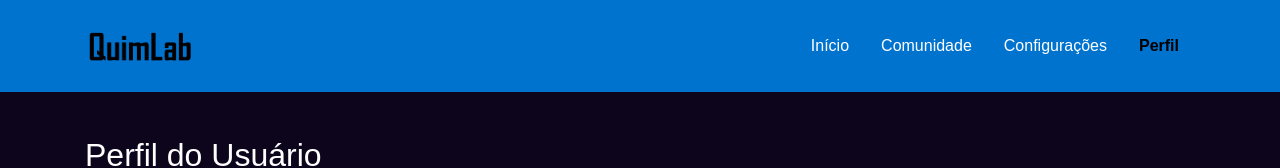
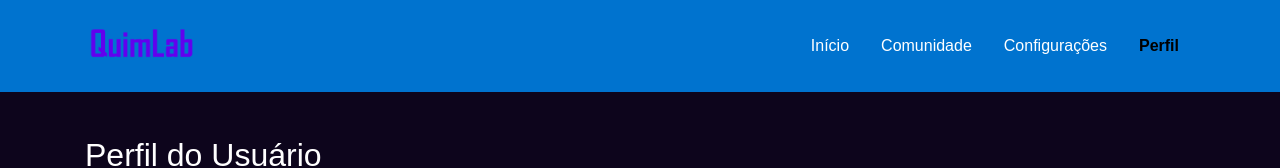
Before and after one commit to JairRodrigue/QuimLab-Web, a website: page front-end/html/perfil.html in a window 1280 px wide. Shown: the top 168 px of the page. Drawn offline with nearby package versions, Linux system fonts and the light colour scheme.

Commit message:
Problema do GIF resolvido

```diff
--- a/front-end/css/inicio.css
+++ b/front-end/css/inicio.css
@@ -26,7 +26,8 @@ body {
 .navbar {
   background-color: #0073cf; /* azul padrão */
   padding: 1rem;
-  transition: background-color 0.3s ease;
+  /* Removendo a transição do background-color */
+  transition: none !important;
   position: fixed;
   width: 100%;
   top: 0;
@@ -36,7 +37,7 @@ body {
 
 .navbar .navbar-logo img {
   height: 50px;
-  transition: transform 0.3s;
+  transition: none !important; /* Remove qualquer transição de animação */
 }
 
 .navbar .navbar-toggler {
@@ -63,11 +64,12 @@ body {
 }
 
 .navbar.nav-scroll {
-  background-color: #000000;
+  background-color: #000000; /* Aqui o fundo da navbar muda, mas sem animação */
 }
 
-.nav-scroll .navbar-logo img {
-  transform: scale(0.9);
+/* Remover transformação de escala na imagem do logo */
+.navbar.nav-scroll .navbar-logo img {
+  transform: none !important; /* Desativa qualquer transformação de escala */
 }
 
 /* Banner */
@@ -210,6 +212,7 @@ body {
     font-size: 0.9rem;
   }
 }
+
 #content {
   position: relative;
   transition: transform 0.5s ease-in-out;
--- a/front-end/html/perfil.html
+++ b/front-end/html/perfil.html
@@ -21,7 +21,7 @@
   <nav class="navbar navbar-expand-lg navbar-dark fixed-top">
     <div class="container">
       <a class="navbar-brand navbar-logo" href="inicio.html">
-        <img src="../imagens/logo.gif" alt="logo" class="logo-1">
+        <img src="../imagens/logo-black.png" alt="logo" class="logo-1">
       </a>
       <button class="navbar-toggler" type="button" data-toggle="collapse" data-target="#navbarSupportedContent" aria-controls="navbarSupportedContent" aria-expanded="false" aria-label="Toggle navigation">
         <span class="fas fa-bars"></span>
```
Also changed, not shown: front-end/html/comunidade.html (+1 -1 lines), front-end/html/configuracoes.html (+1 -1 lines), front-end/html/inicio.html (+1 -1 lines). Lines whose indentation alone changed are shown as unchanged.
